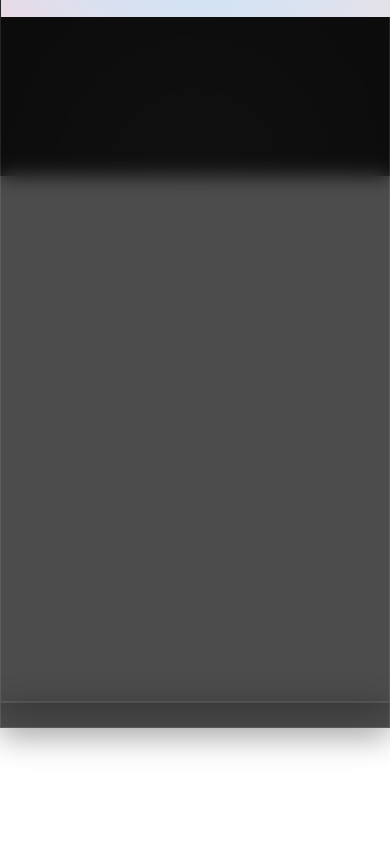
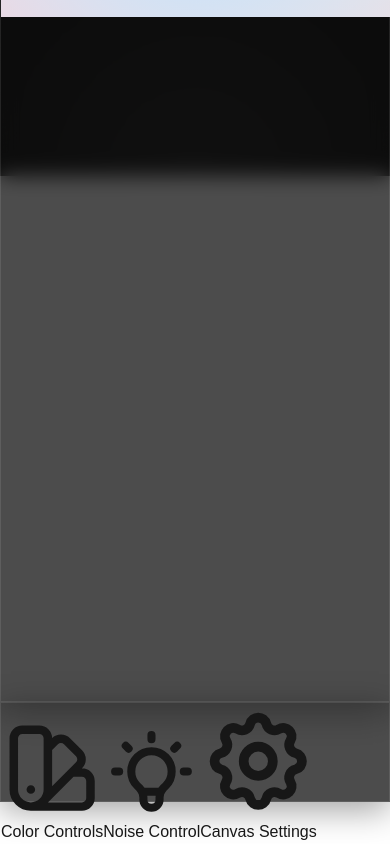
Before and after one commit to txnioh/gradient-generator, a Next.js app: page / in a window 390 px wide. Shown: the part 668-1512 px from the top of the page. Before the commit the page ends 1396 px from the top, so only its background shows below. Built offline with nearby package versions, Linux system fonts and the light colour scheme.

Commit message:
Adding animations on the mobile view

```diff
--- a/package.json
+++ b/package.json
@@ -11,6 +11,7 @@
   "dependencies": {
     "color": "^4.2.3",
     "file-saver": "^2.0.5",
+    "framer-motion": "^11.5.4",
     "next": "14.2.9",
     "openai": "^4.58.2",
     "react": "^18",
--- a/src/app/components/mobile-controls/index.jsx
+++ b/src/app/components/mobile-controls/index.jsx
@@ -1,4 +1,5 @@
-import React from 'react';
+import React, { useState, useRef, useEffect } from 'react';
+import { motion, AnimatePresence } from 'framer-motion';
 import ColorControls from '../color-controls';
 import NoiseControl from '../noise-control';
 import CanvasSettings from '../canvas-settings';
@@ -24,6 +25,16 @@ const MobileControls = ({
   isTransitioningAspectRatio,
   t
 }) => {
+  const [isOpen, setIsOpen] = useState(false);
+  const contentRef = useRef(null);
+  const [contentHeight, setContentHeight] = useState(0);
+
+  useEffect(() => {
+    if (contentRef.current) {
+      setContentHeight(contentRef.current.scrollHeight);
+    }
+  }, [activeControl]);
+
   const renderActiveControl = () => {
     switch (activeControl) {
       case 'colors':
@@ -67,40 +78,94 @@ const MobileControls = ({
     }
   };
 
+  const handleControlClick = (control) => {
+    if (activeControl === control) {
+      setActiveControl(null);
+      setIsOpen(false);
+    } else {
+      setActiveControl(control);
+      setIsOpen(true);
+    }
+  };
+
   return (
-    <div className={`fixed bottom-0 left-0 right-0 ${styles.glassEffect} rounded-t-3xl overflow-hidden`}>
-      <nav className="flex justify-around py-4 bg-black bg-opacity-50 rounded-t-3xl">
-        <button
-          className={`p-2 rounded-full ${activeControl === 'colors' ? 'bg-orange-300 text-gray-900' : 'bg-gray-800 bg-opacity-50 text-orange-300'}`}
-          onClick={() => setActiveControl(activeControl === 'colors' ? null : 'colors')}
-        >
-          <svg xmlns="http://www.w3.org/2000/svg" className="h-6 w-6" fill="none" viewBox="0 0 24 24" stroke="currentColor">
-            <path strokeLinecap="round" strokeLinejoin="round" strokeWidth={2} d="M7 21a4 4 0 01-4-4V5a2 2 0 012-2h4a2 2 0 012 2v12a4 4 0 01-4 4zm0 0h12a2 2 0 002-2v-4a2 2 0 00-2-2h-2.343M11 7.343l1.657-1.657a2 2 0 012.828 0l2.829 2.829a2 2 0 010 2.828l-8.486 8.485M7 17h.01" />
-          </svg>
-        </button>
-        <button
-          className={`p-2 rounded-full ${activeControl === 'noise' ? 'bg-orange-300 text-gray-900' : 'bg-gray-800 bg-opacity-50 text-orange-300'}`}
-          onClick={() => setActiveControl(activeControl === 'noise' ? null : 'noise')}
-        >
-          <svg xmlns="http://www.w3.org/2000/svg" className="h-6 w-6" fill="none" viewBox="0 0 24 24" stroke="currentColor">
-            <path strokeLinecap="round" strokeLinejoin="round" strokeWidth={2} d="M12 3v1m0 16v1m9-9h-1M4 12H3m15.364 6.364l-.707-.707M6.343 6.343l-.707-.707m12.728 0l-.707.707M6.343 17.657l-.707.707M16 12a4 4 0 11-8 0 4 4 0 018 0z" />
-          </svg>
-        </button>
-        <button
-          className={`p-2 rounded-full ${activeControl === 'settings' ? 'bg-orange-300 text-gray-900' : 'bg-gray-800 bg-opacity-50 text-orange-300'}`}
-          onClick={() => setActiveControl(activeControl === 'settings' ? null : 'settings')}
-        >
-          <svg xmlns="http://www.w3.org/2000/svg" className="h-6 w-6" fill="none" viewBox="0 0 24 24" stroke="currentColor">
-            <path strokeLinecap="round" strokeLinejoin="round" strokeWidth={2} d="M10.325 4.317c.426-1.756 2.924-1.756 3.35 0a1.724 1.724 0 002.573 1.066c1.543-.94 3.31.826 2.37 2.37a1.724 1.724 0 001.065 2.572c1.756.426 1.756 2.924 0 3.35a1.724 1.724 0 00-1.066 2.573c.94 1.543-.826 3.31-2.37 2.37a1.724 1.724 0 00-2.572 1.065c-.426 1.756-2.924 1.756-3.35 0a1.724 1.724 0 00-2.573-1.066c-1.543.94-3.31-.826-2.37-2.37a1.724 1.724 0 00-1.065-2.572c-1.756-.426-1.756-2.924 0-3.35a1.724 1.724 0 001.066-2.573c-.94-1.543.826-3.31 2.37-2.37.996.608 2.296.07 2.572-1.065z" />
-            <path strokeLinecap="round" strokeLinejoin="round" strokeWidth={2} d="M15 12a3 3 0 11-6 0 3 3 0 016 0z" />
-          </svg>
-        </button>
+    <motion.div
+      className={`fixed bottom-0 left-0 right-0 ${styles.glassEffect} rounded-t-3xl overflow-hidden`}
+      initial={{ y: "calc(100% - 100px)" }}
+      animate={{
+        y: isOpen ? 0 : "calc(100% - 100px)",
+        height: isOpen ? `calc(100px + ${contentHeight}px)` : "100px"
+      }}
+      transition={{ type: "spring", stiffness: 300, damping: 30 }}
+    >
+      <nav className="flex justify-around items-center h-[100px] bg-black bg-opacity-50 rounded-t-3xl">
+        <NavButton
+          active={activeControl === 'colors'}
+          onClick={() => handleControlClick('colors')}
+          icon={<ColorIcon />}
+          label={t.colorControls}
+        />
+        <NavButton
+          active={activeControl === 'noise'}
+          onClick={() => handleControlClick('noise')}
+          icon={<NoiseIcon />}
+          label={t.noiseControl}
+        />
+        <NavButton
+          active={activeControl === 'settings'}
+          onClick={() => handleControlClick('settings')}
+          icon={<SettingsIcon />}
+          label={t.canvasSettings}
+        />
       </nav>
-      <div className="p-4 max-h-[40vh] overflow-y-auto bg-black bg-opacity-50 text-orange-300">
+      <motion.div
+        ref={contentRef}
+        className="p-4 overflow-y-auto bg-black bg-opacity-50 text-orange-300"
+        style={{ maxHeight: isOpen ? contentHeight : 0 }}
+      >
         {renderActiveControl()}
-      </div>
-    </div>
+      </motion.div>
+    </motion.div>
   );
 };
 
+const NavButton = ({ active, onClick, icon, label }) => (
+  <motion.button
+    whileTap={{ scale: 0.95 }}
+    className={`p-3 rounded-full transition-colors duration-300 ease-in-out ${
+      active
+        ? 'bg-orange-300 text-gray-900'
+        : 'bg-gray-800 bg-opacity-50 text-orange-300'
+    }`}
+    onClick={onClick}
+  >
+    <motion.div
+      animate={{ scale: active ? 1.1 : 1 }}
+      transition={{ type: "spring", stiffness: 400, damping: 10 }}
+    >
+      {icon}
+    </motion.div>
+    <span className="sr-only">{label}</span>
+  </motion.button>
+);
+
+const ColorIcon = () => (
+  <svg xmlns="http://www.w3.org/2000/svg" className="h-8 w-8" fill="none" viewBox="0 0 24 24" stroke="currentColor">
+    <path strokeLinecap="round" strokeLinejoin="round" strokeWidth={2} d="M7 21a4 4 0 01-4-4V5a2 2 0 012-2h4a2 2 0 012 2v12a4 4 0 01-4 4zm0 0h12a2 2 0 002-2v-4a2 2 0 00-2-2h-2.343M11 7.343l1.657-1.657a2 2 0 012.828 0l2.829 2.829a2 2 0 010 2.828l-8.486 8.485M7 17h.01" />
+  </svg>
+);
+
+const NoiseIcon = () => (
+  <svg xmlns="http://www.w3.org/2000/svg" className="h-8 w-8" fill="none" viewBox="0 0 24 24" stroke="currentColor">
+    <path strokeLinecap="round" strokeLinejoin="round" strokeWidth={2} d="M9.663 17h4.673M12 3v1m6.364 1.636l-.707.707M21 12h-1M4 12H3m3.343-5.657l-.707-.707m2.828 9.9a5 5 0 117.072 0l-.548.547A3.374 3.374 0 0014 18.469V19a2 2 0 11-4 0v-.531c0-.895-.356-1.754-.988-2.386l-.548-.547z" />
+  </svg>
+);
+
+const SettingsIcon = () => (
+  <svg xmlns="http://www.w3.org/2000/svg" className="h-8 w-8" fill="none" viewBox="0 0 24 24" stroke="currentColor">
+    <path strokeLinecap="round" strokeLinejoin="round" strokeWidth={2} d="M10.325 4.317c.426-1.756 2.924-1.756 3.35 0a1.724 1.724 0 002.573 1.066c1.543-.94 3.31.826 2.37 2.37a1.724 1.724 0 001.065 2.572c1.756.426 1.756 2.924 0 3.35a1.724 1.724 0 00-1.066 2.573c.94 1.543-.826 3.31-2.37 2.37a1.724 1.724 0 00-2.572 1.065c-.426 1.756-2.924 1.756-3.35 0a1.724 1.724 0 00-2.573-1.066c-1.543.94-3.31-.826-2.37-2.37a1.724 1.724 0 00-1.065-2.572c-1.756-.426-1.756-2.924 0-3.35a1.724 1.724 0 001.066-2.573c-.94-1.543.826-3.31 2.37-2.37.996.608 2.296.07 2.572-1.065z" />
+    <path strokeLinecap="round" strokeLinejoin="round" strokeWidth={2} d="M15 12a3 3 0 11-6 0 3 3 0 016 0z" />
+  </svg>
+);
+
 export default MobileControls;
```
Also changed, not shown: src/app/styles/animations.module.css (added, +38 -0 lines), 1 other file (tests, documents, lock files or other folders).
